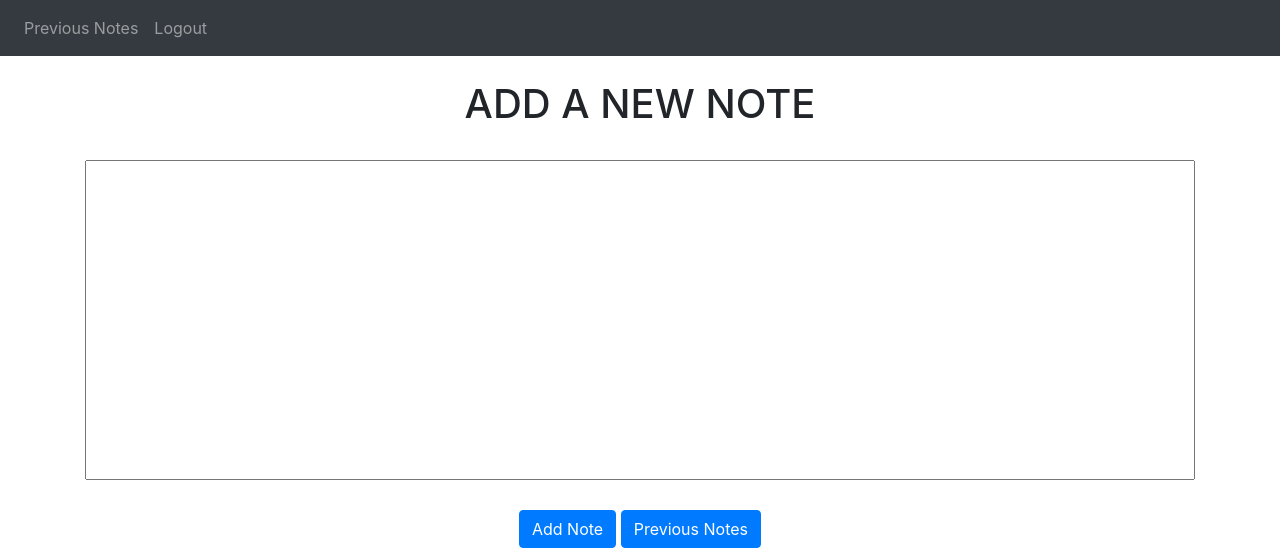
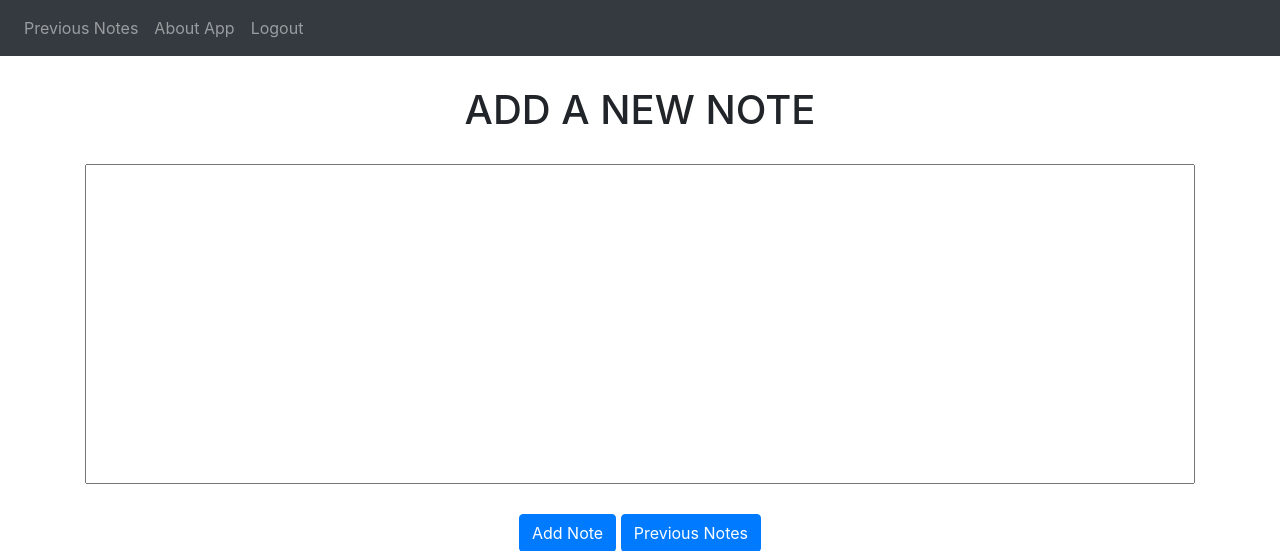
Before and after one commit to Ark-Arch/notes-taking-web-app, a Flask app: page / in a window 1280 px wide. Shown: the top 551 px of the page. Run offline with Flask 3, Linux system fonts and the light colour scheme; a user stored in the database is signed in; some libraries are stand-ins or nearby versions.

Commit message:
check throughs

```diff
--- a/website/templates/about_app.html
+++ b/website/templates/about_app.html
@@ -1,6 +1,6 @@
 {% extends 'base.html' %}
 
-{% block title %}HOME{% endblock %}
+{% block title %}ABOUT APP{% endblock %}
 
 {% block content %}
 
--- a/website/templates/base.html
+++ b/website/templates/base.html
@@ -17,7 +17,6 @@
 		<title>{% block title %}HOME{% endblock %}</title>
 
 		<style>
-
 			ul {
 				text-align:justify;
 			}
@@ -56,6 +55,11 @@
 				height: 320px;
 				resize: none;
 			}
+
+			/*Style for heading*/
+			.headings {
+				margin: 30px;
+			}
 		</style>
 
 	</head>
@@ -72,11 +76,13 @@
 				<!-- Note that to use the user object, i had to pass the object into the render_template function-->
 				{% block add_note_link %}<a class="nav-item nav-link" id="home" href="/">Add Note</a>{% endblock %}
 				{% block previous_note_link %}<a class="nav-item nav-link" id="previous-notes" href="/previous-notes">Previous Notes</a>{% endblock %}
+				<a class="nav-item nav-link" id="logout" href="/about-app">About App</a>
 				<a class="nav-item nav-link" id="logout" href="/logout">Logout</a>
 				{% else %}
 
 				<a class="nav-item nav-link" id="login" href="/login">Login</a>
 				<a class="nav-item nav-link" id="signUp" href="/sign-up">Sign Up</a>
+				<a class="nav-item nav-link" id="logout" href="/about-app">About App</a>
 				{% endif %}
 			</div>
 		</div>
--- a/website/templates/home.html
+++ b/website/templates/home.html
@@ -5,9 +5,7 @@
 {% block add_note_link %}{% endblock %}
 
 {% block sticky_div %}
-<br/>
-<h1 align="center">ADD A NEW NOTE</h1>
-<br/>
+<h1 align="center" class="headings">ADD A NEW NOTE</h1>
 {% endblock %}
 
 {% block content %}
--- a/website/templates/login.html
+++ b/website/templates/login.html
@@ -16,7 +16,6 @@
 		<input type="password" class="form-control" id="password" name="password" placeholder="Enter password" />
 	</div>
 
-	<br />
 	<button type="submit" class="btn btn-primary">
 		Log in
 	</button>
--- a/website/views.py
+++ b/website/views.py
@@ -28,12 +28,11 @@ def home():
 @views.route('/previous-notes')
 @login_required
 def previous_notes():
-    print(current_user.notes[0].date)
     return render_template("previous_notes.html", user=current_user)
 
 @views.route('/about-app')
 def about_us():
-    return render_template("about_app.html")
+    return render_template("about_app.html", user=current_user)
 
 # this would only take on the POST method. no GET request
 @views.route('/delete-note', methods=['POST'])
```
Also changed, not shown: instance/database.db.
